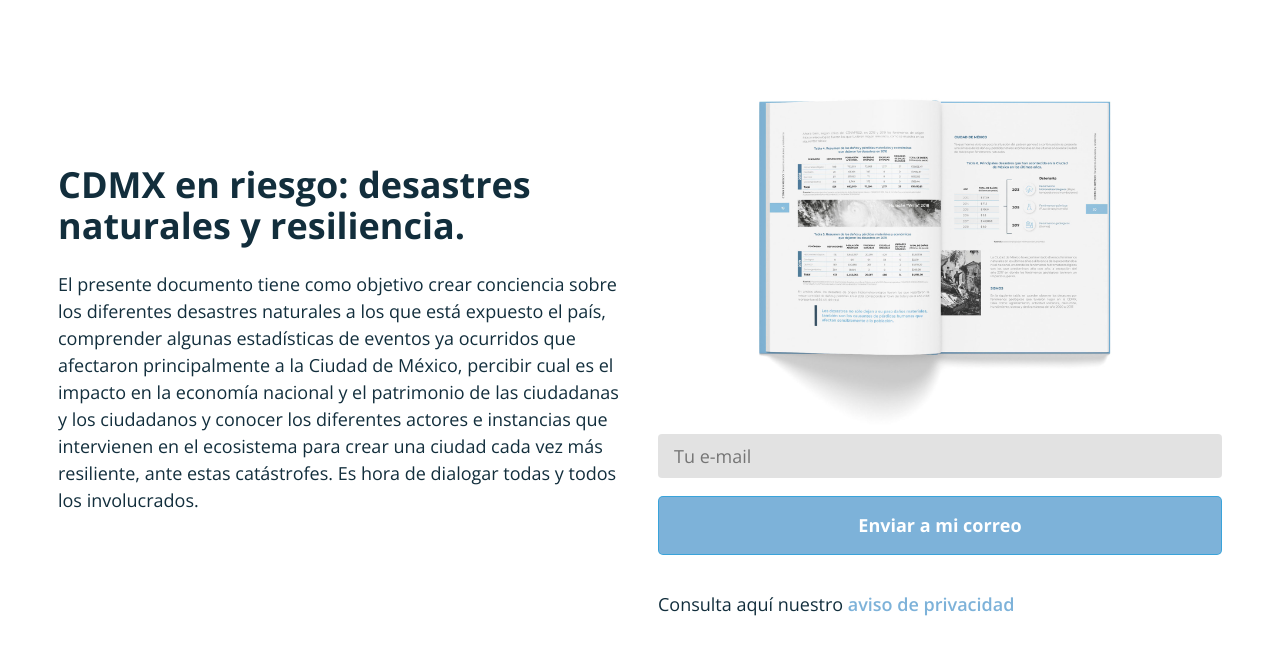
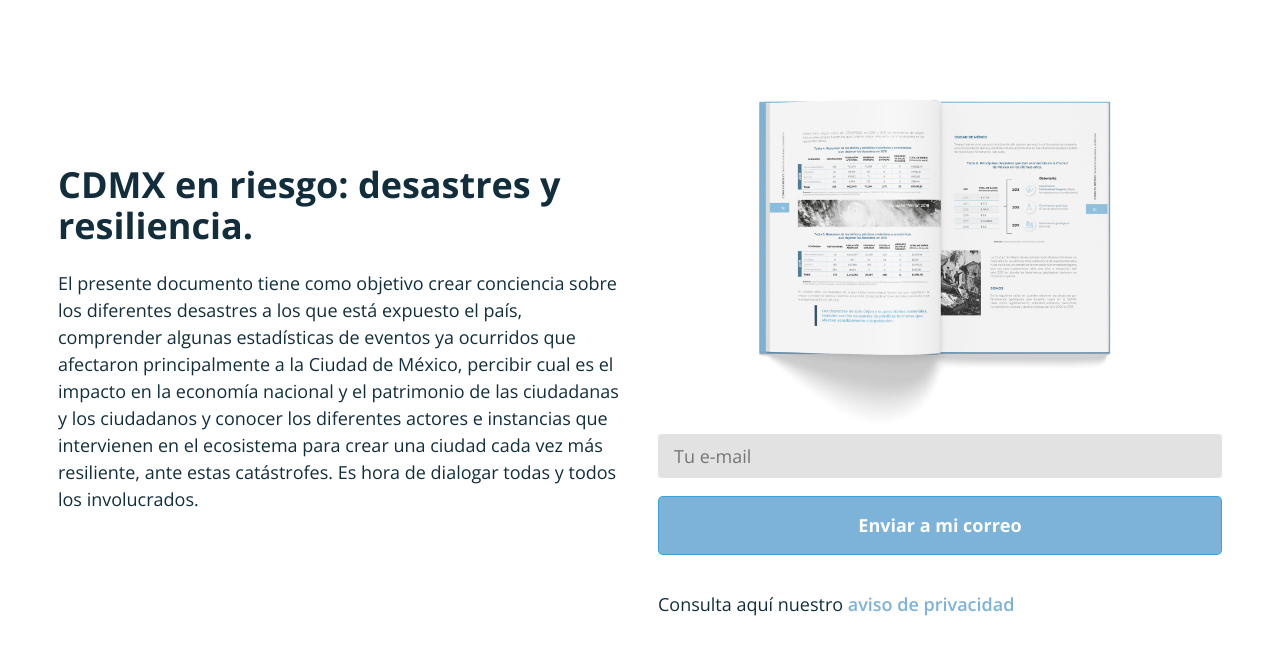
Before and after one commit to Polithink/mxpv_website, a website built with webpack: page src/index.html in a window 1280 px wide. Shown: the part 698-1348 px from the top of the page. Built offline with nearby package versions, Linux system fonts and the light colour scheme.

Commit message:
delete all content with naturales

```diff
--- a/src/index.html
+++ b/src/index.html
@@ -25,9 +25,9 @@
             <div class="section__content">
                 <div class="section__grid grid__description">
                     <div class="description__item">
-                        <h1>CDMX en riesgo: desastres naturales y resiliencia.</h1>
+                        <h1>CDMX en riesgo: desastres y resiliencia.</h1>
                         <p>
-                            El presente documento tiene como objetivo crear conciencia sobre los diferentes desastres naturales a los que está expuesto el país, comprender algunas estadísticas de eventos ya ocurridos que afectaron principalmente a la Ciudad de México, percibir cual es el impacto en la economía nacional
+                            El presente documento tiene como objetivo crear conciencia sobre los diferentes desastres a los que está expuesto el país, comprender algunas estadísticas de eventos ya ocurridos que afectaron principalmente a la Ciudad de México, percibir cual es el impacto en la economía nacional
                         y el patrimonio de las ciudadanas y los ciudadanos y conocer los diferentes actores e instancias que intervienen en el ecosistema para crear una ciudad cada vez más resiliente, ante estas catástrofes.
                         Es hora de dialogar todas y todos los involucrados.
                         </p>
--- a/src/js/sendForm.js
+++ b/src/js/sendForm.js
@@ -1,7 +1,7 @@
 import urls from './urls.json'
 import swal from 'sweetalert';
 
-const pdf = 'http://mexicoprevieneac.org/wp-content/uploads/2020/09/DesastresyResiliencia.pdf'
+const pdf = 'http://mexicoprevieneac.org/wp-content/uploads/2021/03/DesastresyResiliencia.pdf'
 
 const prod = urls.apiUrlProd
 const dev = urls.apiUrlDev
```
Also changed, not shown: src/images/header_landing.jpg.
